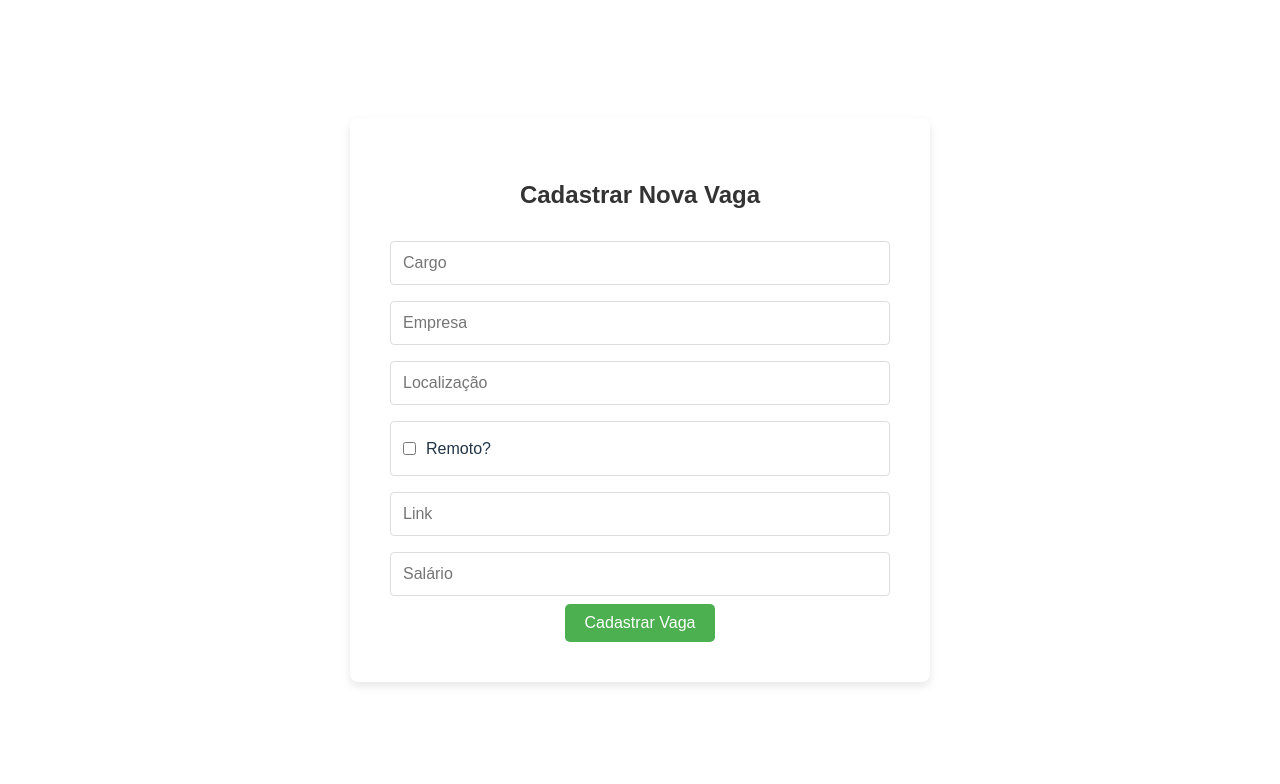
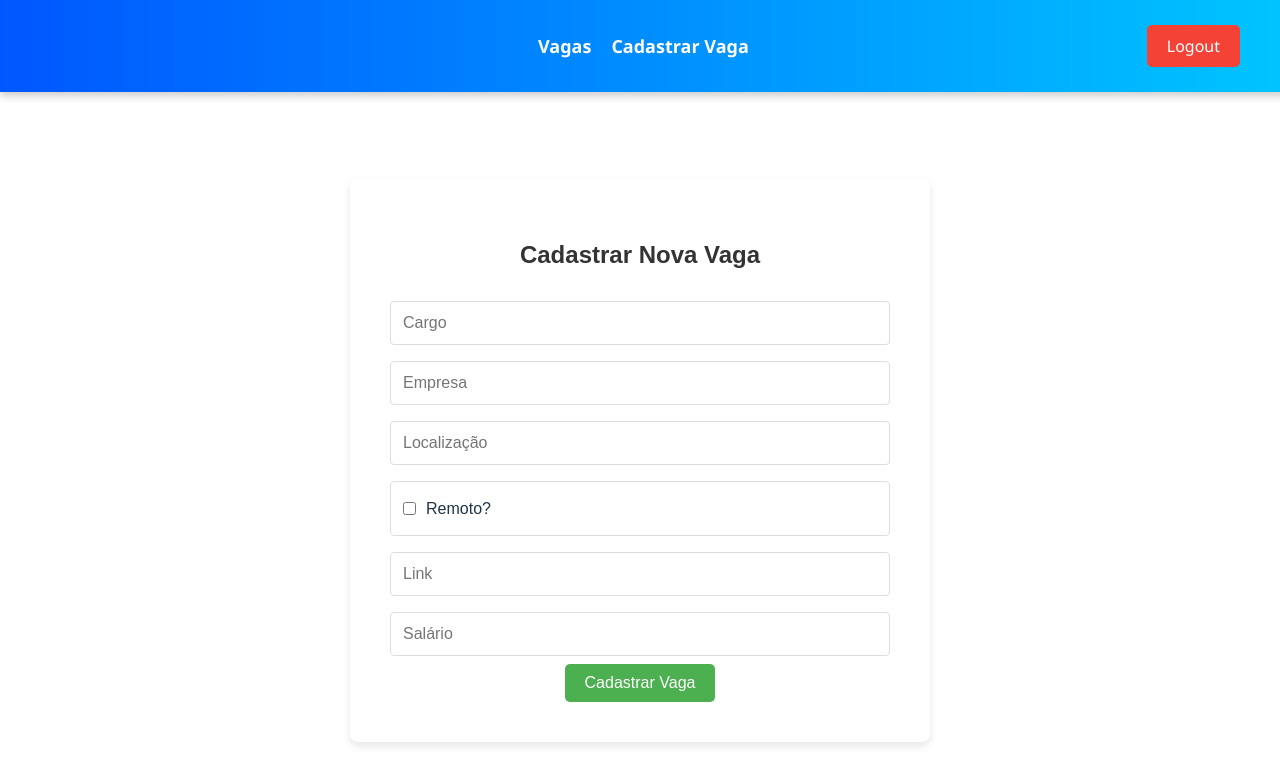
Before and after one commit to DanonePlayer/job-manager, a React (Vite) app: page /jobs/new in a window 1280 px wide. Shown: the top 784 px of the page. Built offline with nearby package versions, Linux system fonts and the light colour scheme; sample sign-in values are in the browser's storage.

Commit message:
Refactor:

```diff
--- a/index.html
+++ b/index.html
@@ -2,7 +2,6 @@
 <html lang="en">
   <head>
     <meta charset="UTF-8" />
-    <!-- colocar imagem -->
      <link rel="icon" href="/src/assets/jobmanager.png" />
     <meta name="viewport" content="width=device-width, initial-scale=1.0" />
     <title>Gerenciamento de vagas de emprego</title>
--- a/src/assets/styles/jobs.css
+++ b/src/assets/styles/jobs.css
@@ -21,16 +21,6 @@ button {
     border-radius: 5px;
     cursor: pointer;
     font-size: 16px;
-}
-
-.btn-logout {
-    background-color: #f44336;
-    color: white;
-    transition: background-color 0.3s;
-}
-
-.btn-logout:hover {
-    background-color: #d32f2f;
 }
 
 .buttons-container {
@@ -142,3 +132,88 @@ label {
     align-items: center;
     justify-content: flex-start;
 }
+
+
+.navbar {
+    background: linear-gradient(90deg, rgba(0, 87, 255, 1) 0%, rgba(0, 204, 255, 1) 100%);
+    color: white;
+    padding: 25px 90px;
+    position: fixed;
+    top: 0;
+    left: 0;
+    right: 0;
+    width: 100%;
+    z-index: 1000;
+    display: flex;
+    justify-content: space-between;
+    align-items: center;
+    font-family: 'Segoe UI', Tahoma, Geneva, Verdana, sans-serif;
+    box-shadow: 0 4px 8px rgba(0, 0, 0, 0.2);
+    padding-left: 50px;
+    padding-right: 50px;
+  }
+
+  body {
+    margin: 0;
+    padding-top: 60px;
+  }
+
+  .navbar-menu {
+    list-style: none;
+    display: flex;
+    gap: 20px;
+    margin: 0;
+    padding-left: 90px;
+    flex-grow: 1;
+    justify-content: center;
+  }
+
+  .navbar-link {
+    text-decoration: none;
+    color: white;
+    font-size: 18px;
+    font-weight: bold;
+    transition: color 0.3s, transform 0.3s;
+  }
+
+  .navbar-link:hover {
+    color: #ffcc00;
+    transform: translateY(-3px);
+  }
+
+  .li-bnt-logout {
+    list-style: none;
+    margin-right: 90px;
+  }
+
+  .btn-logout {
+    background-color: #f44336;
+    color: white;
+    padding: 10px 20px;
+    border: none;
+    border-radius: 5px;
+    cursor: pointer;
+    font-size: 16px;
+    transition: background-color 0.3s, transform 0.3s;
+  }
+
+  .btn-logout:hover {
+    background-color: #d32f2f;
+    transform: translateY(-3px);
+  }
+
+  @media (max-width: 768px) {
+    .navbar-menu {
+      flex-direction: column;
+      align-items: center;
+    }
+
+    .navbar-link {
+      font-size: 16px;
+      margin-bottom: 10px;
+    }
+
+    .btn-logout {
+      margin-top: 15px;
+    }
+  }
--- a/src/components/JobCard.jsx
+++ b/src/components/JobCard.jsx
@@ -0,0 +1,21 @@
+import React from "react";
+import { useNavigate } from "react-router-dom";
+
+const JobCard = ({ job }) => {
+    const navigate = useNavigate();
+
+    return (
+        <li className="job-item" onClick={() => navigate(`/jobs/${job.id}`)}>
+            <h2>{job.role}</h2>
+            <p>{job.company}</p>
+            <p>{job.location}</p>
+            <p>{job.remote ? "Remoto" : "Presencial"}</p>
+            <p>{`R$ ${job.salary.toLocaleString('pt-BR')}`}</p>
+        </li>
+    );
+};
+
+
+
+
+export default JobCard;
--- a/src/components/Navbar.jsx
+++ b/src/components/Navbar.jsx
@@ -0,0 +1,24 @@
+import React from 'react';
+import { Link, useNavigate } from 'react-router-dom';
+import "../assets/styles/jobs.css"; // Aqui você pode colocar o novo arquivo de estilos para o Navbar
+
+const Navbar = () => {
+  const navigate = useNavigate();
+
+  const handleLogout = () => {
+    localStorage.removeItem("token");
+    navigate("/");
+  };
+
+  return (
+    <nav className="navbar">
+    <ul className="navbar-menu">
+        <li><Link to="/jobs" className="navbar-link">Vagas</Link></li>
+        <li><Link to="/jobs/new" className="navbar-link">Cadastrar Vaga</Link></li>
+    </ul>
+    <li className='li-bnt-logout'><button className="btn-logout" onClick={handleLogout}>Logout</button></li>
+    </nav>
+  );
+};
+
+export default Navbar;
--- a/src/pages/JobDetailPage.jsx
+++ b/src/pages/JobDetailPage.jsx
@@ -3,6 +3,7 @@ import { useNavigate } from "react-router-dom";
 import { getJobDetails } from "../services/jobService";
 import { deleteJob } from "../services/jobService";
 import { toast } from "react-toastify";
+import Navbar from "../components/Navbar";
 import "../assets/styles/jobs.css";
 
 const JobDetailPage = () => {
@@ -55,11 +56,12 @@ const JobDetailPage = () => {
 
     return (
         <div className="container">
+            <Navbar />
             <h1>{job.role}</h1>
             <p><strong>Nome da empresa:</strong> {job.company}</p>
             <p><strong>	Localização da vaga:</strong> {job.location}</p>
-            <p><strong>A Vaga é remota ?</strong> {job.remote ? "Sim" : "Não"}</p>
-            <p><strong>Salário oferecido:</strong> {job.salary}</p>
+            <p><strong>A Vaga é remota ?:</strong> {job.remote ? "Sim" : "Não"}</p>
+            <p><strong>Salário oferecido:</strong> {`R$ ${job.salary.toLocaleString('pt-BR')}`}</p>
             <a href={job.link} target="_blank" rel="noopener noreferrer">Link para candidatura ou mais informações</a>
 
             <button onClick={handleDelete} style={{backgroundColor: "red", color: "white", marginTop: "10px"}}>
--- a/src/pages/JobEditPage.jsx
+++ b/src/pages/JobEditPage.jsx
@@ -2,6 +2,8 @@ import React, { useState, useEffect } from "react";
 import { useNavigate, useParams } from "react-router-dom";
 import { toast } from "react-toastify";
 import { getJobDetails, updateJob } from "../services/jobService";
+import Navbar from "../components/Navbar";
+import "../assets/styles/jobs.css";
 
 
 const JobEditPage = () => {
@@ -34,6 +36,7 @@ const JobEditPage = () => {
                     navigate("/jobs");
                 }
             } catch (error) {
+                console.error(error);
                 toast.error(error.message);
             }
         };
@@ -69,6 +72,7 @@ const JobEditPage = () => {
 
     return (
         <div className="container">
+            <Navbar />
             <h2>Editar Vaga</h2>
             {error && <p style={{ color: 'red' }}>{error}</p>}
             <form onSubmit={handleSubmit}>
--- a/src/pages/JobFormPage.jsx
+++ b/src/pages/JobFormPage.jsx
@@ -2,6 +2,7 @@ import React, { useState } from 'react';
 import { createJob } from '../services/jobService';
 import { toast, ToastContainer } from 'react-toastify';
 import { useNavigate } from 'react-router-dom';
+import Navbar from '../components/Navbar';
 
 const JobFormPage = () => {
   const [role, setRole] = useState("");
@@ -46,6 +47,7 @@ const JobFormPage = () => {
 
   return (
     <div className="container">
+      <Navbar />
       <h2>Cadastrar Nova Vaga</h2>
       {error && <p style={{ color: 'red' }}>{error}</p>}
       <form onSubmit={handleSubmit}>
--- a/src/pages/JobListPage.jsx
+++ b/src/pages/JobListPage.jsx
@@ -3,6 +3,8 @@ import { useNavigate } from "react-router-dom";
 import { toast } from "react-toastify";
 import { getJobs } from "../services/jobService";
 import { logout } from "../services/authService";
+import JobCard from "../components/JobCard";
+import Navbar from "../components/Navbar";
 import "../assets/styles/jobs.css";
 
 const JobListPage = () => {
@@ -28,32 +30,15 @@ const JobListPage = () => {
         fetchJobs();
     }, []);
 
-    const handleLogout = () => {
-        logout();
-        toast.success("Logout successful!");
-        navigate("/");
-    };
-
     return (
         <div className="job-list-page">
+            <Navbar />
             <header>
                 <h1 className="h1-joblist">Vagas Disponíveis</h1>
-                <button className="btn-logout" onClick={handleLogout}>Logout</button>
             </header>
-            <div className="buttons-container">
-                <button className="btn-add-job" onClick={() => navigate("/jobs/new")}>Adicionar Nova Vaga</button>
-            </div>
             <ul className="job-list">
-                {jobs && jobs.length > 0 ? (
-                    jobs.map((job) => (
-                        <li key={job.id} className="job-item" onClick={() => navigate(`/jobs/${job.id}`)}>
-                            <h2>{job.role}</h2>
-                            <p>{job.company}</p>
-                            <p>{job.location}</p>
-                            <p>{job.remote ? "Remote" : "Presencial"}</p>
-                            <p>{`R$ ${job.salary.toLocaleString('pt-BR')}`}</p>
-                        </li>
-                    ))
+                { jobs && jobs.length > 0 ? (
+                    jobs.map((job) => <JobCard key={job.id} job={job} />)
                 ) : (
                     <p>Não há vagas disponíveis no momento.</p>
                 )}
```
